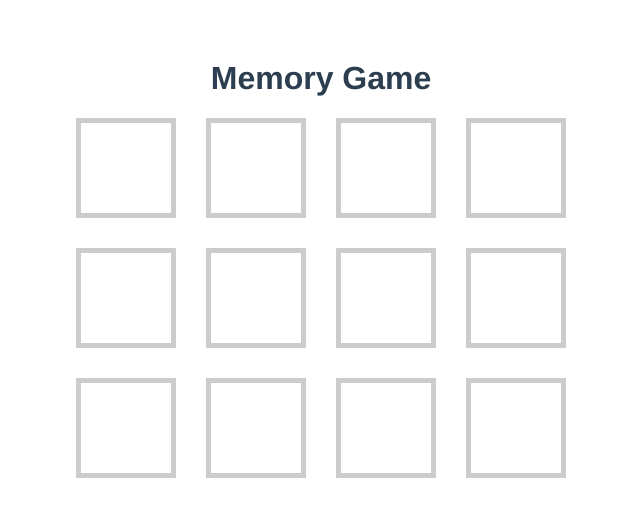
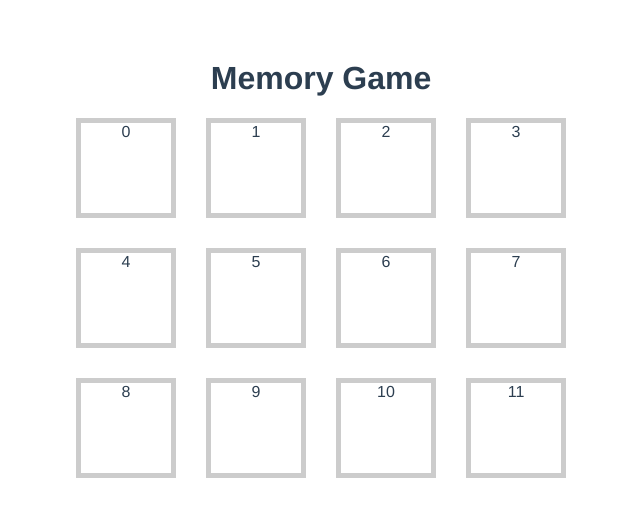
Before and after one commit to AintzaneM/vue-memory-game, a Vue app: page / in a window 1280 px wide. Shown: the top 516 px of the page, without its empty margins (319-959 px from the left). Built offline with nearby package versions, Linux system fonts and the light colour scheme.

Commit message:
refactor card component

```diff
--- a/src/App.vue
+++ b/src/App.vue
@@ -1,32 +1,36 @@
 <template>
   <h1>Memory Game</h1>
   <section class="board">
-    <div class="card"></div>
-    <div class="card"></div>
-    <div class="card"></div>
-    <div class="card"></div>
-    <div class="card"></div>
-    <div class="card"></div>
-    <div class="card"></div>
-    <div class="card"></div>
-    <div class="card"></div>
-    <div class="card"></div>
-    <div class="card"></div>
-    <div class="card"></div>
+    <Card v-for="(card, index) in cardList"
+    :key="`card-${index}`"
+    :value="card" />
+
   </section>
+
 
 </template>
 
 <script>
 
+import Card from './components/Card.vue';
 
 export default {
   name: 'App',
-
+  components: {
+    Card
+  },
+  setup() {
+    const cardList = []
+    for (let i = 0; i < 12; i++) {
+      cardList.push(i)
+    }
+    return {
+      cardList
+    }
+  }
 }
 </script>
 
 <style>
 @import './assets/App.css';
-
 </style>
--- /dev/null
+++ b/src/components/Card.vue
@@ -0,0 +1,21 @@
+<script>
+
+export default {
+    props: {
+        value: {
+            type: Number,
+            required: true
+        }
+    }
+}
+</script>
+
+<template>
+    <div class="card">
+        {{value}}
+    </div>
+</template>
+
+<style>
+
+</style>
```
